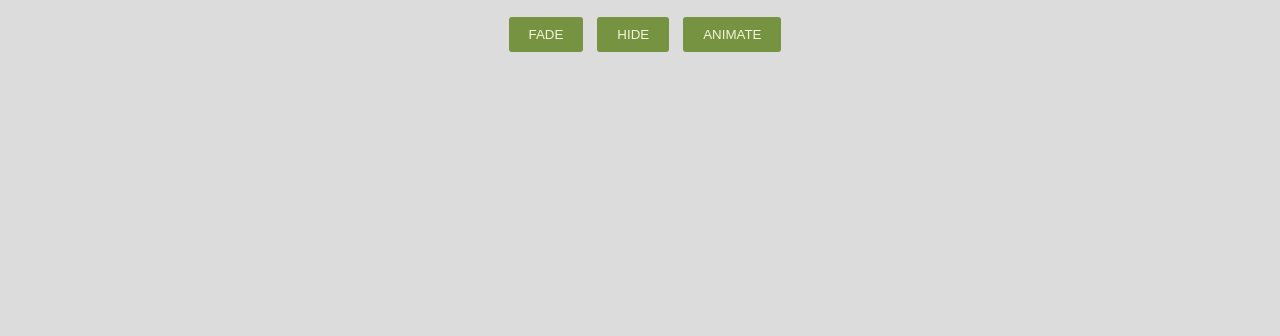
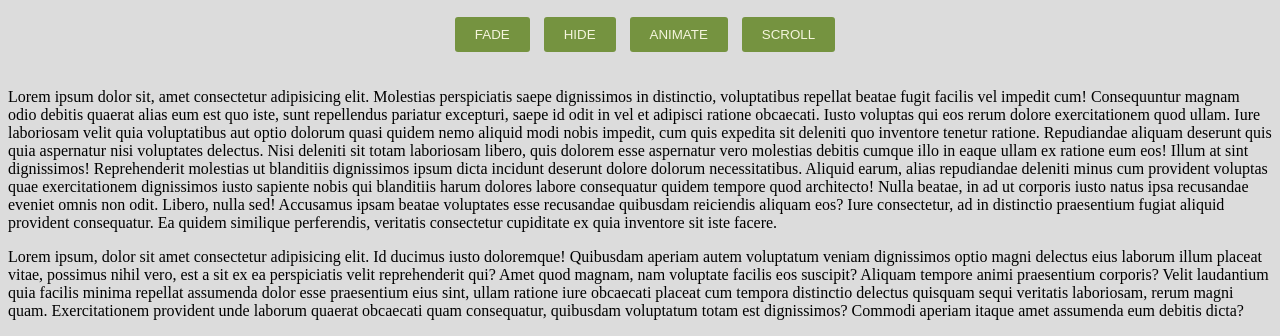
Before and after one commit to delbusque/jQuery, a plain HTML site: page jquery-demo/index.html in a window 1280 px wide. Shown: the part 533-869 px from the top of the page. Before the commit the page ends 800 px from the top, so only its background shows below. Drawn offline with nearby package versions, Linux system fonts and the light colour scheme.

Commit message:
Add scrollTop

```diff
--- a/jquery-demo/index.html
+++ b/jquery-demo/index.html
@@ -31,7 +31,36 @@
             <button id="btn-1" class="btn">FADE</button>
             <button id="btn-2" class="btn">HIDE</button>
             <button id="btn-3" class="btn">ANIMATE</button>
+            <button id="scroll" class="btn">SCROLL</button>
         </div>
+
+
+
+        <p>Lorem ipsum dolor sit, amet consectetur adipisicing elit. Molestias perspiciatis saepe dignissimos in
+            distinctio, voluptatibus repellat beatae fugit facilis vel impedit cum! Consequuntur magnam odio debitis
+            quaerat alias eum est quo iste, sunt repellendus pariatur excepturi, saepe id odit in vel et adipisci
+            ratione obcaecati. Iusto voluptas qui eos rerum dolore exercitationem quod ullam. Iure laboriosam velit quia
+            voluptatibus aut optio dolorum quasi quidem nemo aliquid modi nobis impedit, cum quis expedita sit deleniti
+            quo inventore tenetur ratione. Repudiandae aliquam deserunt quis quia aspernatur nisi voluptates delectus.
+            Nisi deleniti sit totam laboriosam libero, quis dolorem esse aspernatur vero molestias debitis cumque illo
+            in eaque ullam ex ratione eum eos! Illum at sint dignissimos! Reprehenderit molestias ut blanditiis
+            dignissimos ipsum dicta incidunt deserunt dolore dolorum necessitatibus. Aliquid earum, alias repudiandae
+            deleniti minus cum provident voluptas quae exercitationem dignissimos iusto sapiente nobis qui blanditiis
+            harum dolores labore consequatur quidem tempore quod architecto! Nulla beatae, in ad ut corporis iusto natus
+            ipsa recusandae eveniet omnis non odit. Libero, nulla sed! Accusamus ipsam beatae voluptates esse recusandae
+            quibusdam reiciendis aliquam eos? Iure consectetur, ad in distinctio praesentium fugiat aliquid provident
+            consequatur. Ea quidem similique perferendis, veritatis consectetur cupiditate ex quia inventore sit iste
+            facere.</p>
+
+        <p class="lorem">Lorem ipsum, dolor sit amet consectetur adipisicing elit. Id ducimus iusto doloremque!
+            Quibusdam aperiam
+            autem voluptatum veniam dignissimos optio magni delectus eius laborum illum placeat vitae, possimus nihil
+            vero, est a sit ex ea perspiciatis velit reprehenderit qui? Amet quod magnam, nam voluptate facilis eos
+            suscipit? Aliquam tempore animi praesentium corporis? Velit laudantium quia facilis minima repellat
+            assumenda dolor esse praesentium eius sint, ullam ratione iure obcaecati placeat cum tempora distinctio
+            delectus quisquam sequi veritatis laboriosam, rerum magni quam. Exercitationem provident unde laborum
+            quaerat obcaecati quam consequatur, quibusdam voluptatum totam est dignissimos? Commodi aperiam itaque amet
+            assumenda eum debitis dicta?</p>
 
     </main>
 
--- a/jquery-demo/main.js
+++ b/jquery-demo/main.js
@@ -1,8 +1,8 @@
 $(document).ready(() => $(".image").click(() => alert('Image clicked !')));
 
-$("h1.heading").click(function () {
-    $(this).hide()
-});
+// $("h1.heading").click(function () {
+//     $(this).hide()
+// });
 
 $('#p1').hover(function () {
     $(this).hide()
@@ -35,3 +35,9 @@ $('#btn-3').click(() => {
         ['border-radius']: '85px',
     }, 500)
 })
+
+$('.heading').click(() => $('.event-list').slideToggle())
+
+$('#scroll').click(() => $('html, body').animate({
+    scrollTop: $('.lorem').offset().top
+}, 1000))
--- a/jquery-demo/style.css
+++ b/jquery-demo/style.css
@@ -25,6 +25,7 @@ body {
     display: inline-block;
     margin-left: 30px;
     vertical-align: top;
+
 }
 
 .event-list p:nth-child(1) {
@@ -44,6 +45,7 @@ body {
     border: none;
     border-radius: 3px;
     margin-left: 10px;
+    cursor: pointer;
 }
 
 #image-2 {
```
